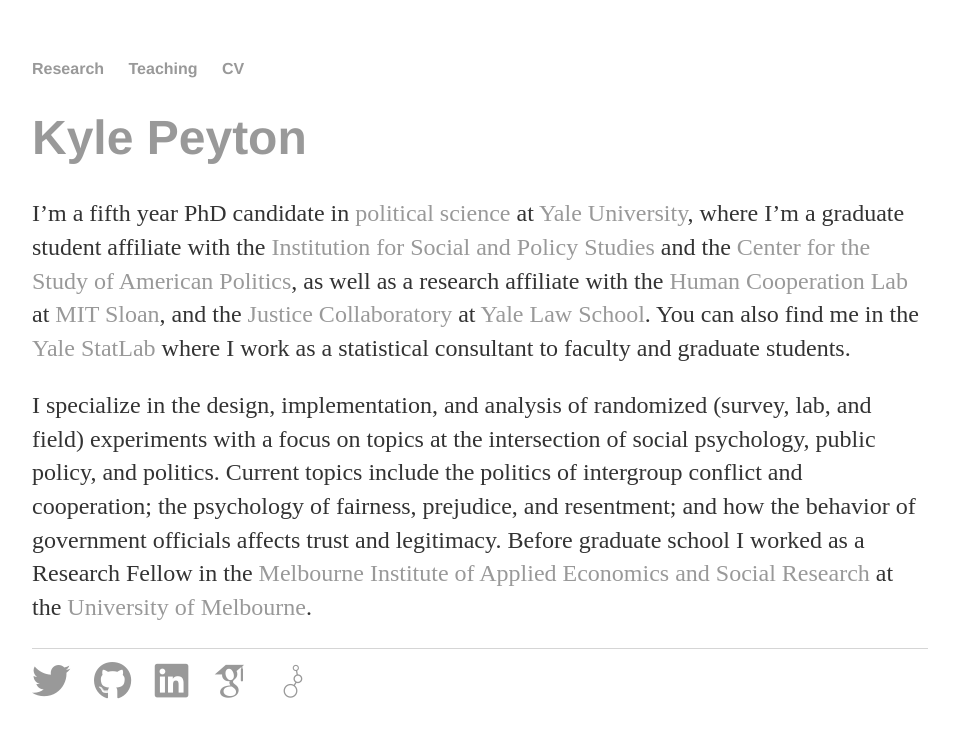
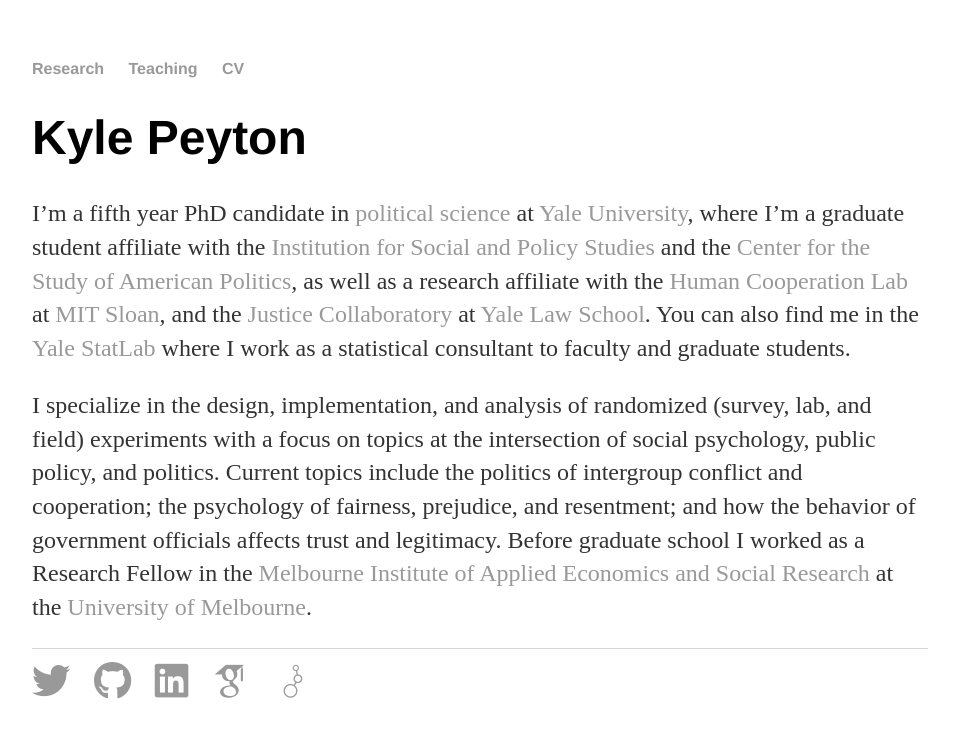
Before and after one commit to kylepeyton/kylepeyton.github.io, a Jekyll site: the page built from index.markdown, in a window 1280 px wide. Shown: the top 738 px of the page, without its empty margins (160-1119 px from the left). Built offline with Jekyll 4.4.1, drawn with Linux system fonts in a browser that asks for light colours; nearby versions of some CDN libraries; some web fonts are replaced.

Commit message:
Update design-kp.html

```diff
--- a/_layouts/design-kp.html
+++ b/_layouts/design-kp.html
@@ -18,7 +18,7 @@
         			<!-- <li><a href="/contact">Contact</a></li> -->
 	              </ul>
 	              </nav>
-			<h1><a href="https:/kylepeyton.github.io">Kyle Peyton</a></h1>
+			<h1><a href="https:/kylepeyton.github.io"><font color="black">Kyle Peyton</font></a></h1>
 			<div class="container">
 
 			{{ content }}
```
